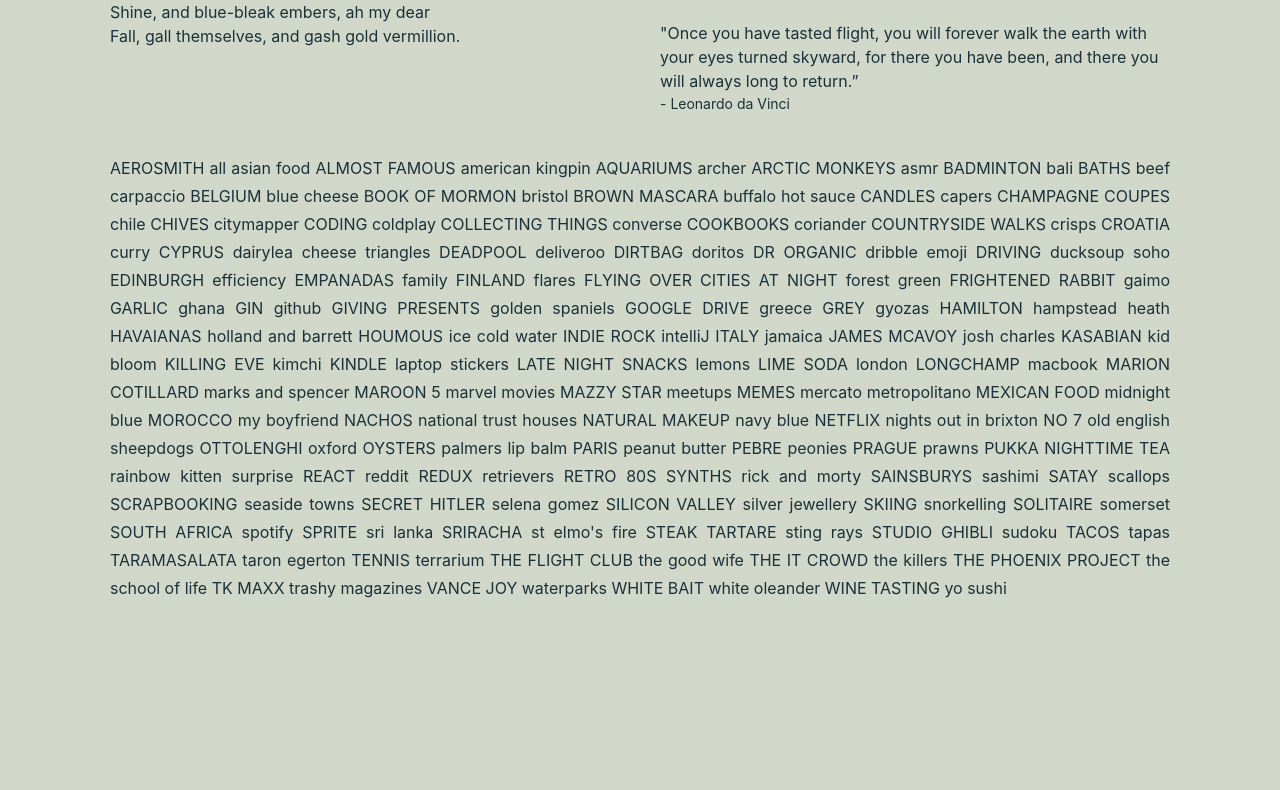
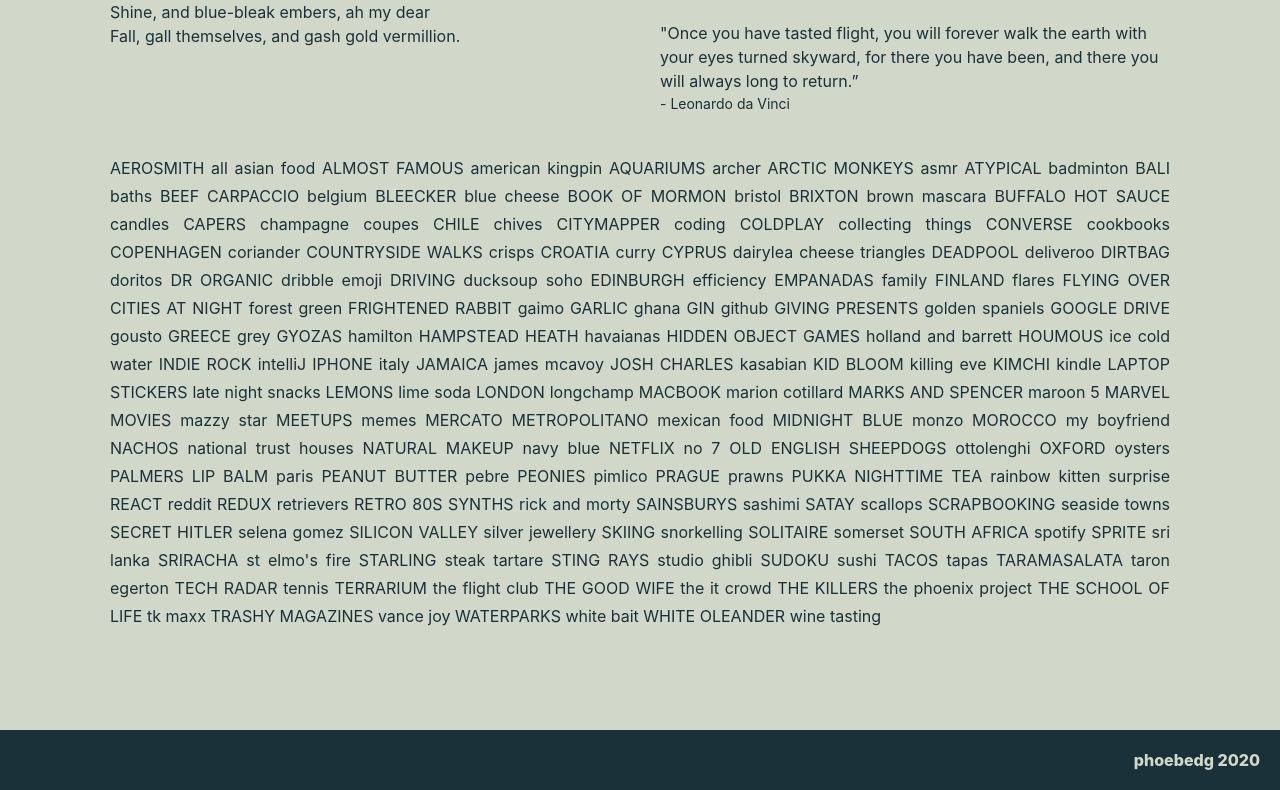
Before and after one commit to phoebedg/personal-website, a React (Create React App) app: page /personal in a window 1280 px wide. Shown: the part 1366-2156 px from the top of the page. Before the commit the page ends 2008 px from the top, so only its background shows below. Built offline with nearby package versions, Linux system fonts and the light colour scheme.

Commit message:
added app footer

```diff
--- a/src/App.css
+++ b/src/App.css
@@ -2,7 +2,7 @@
   min-height: 100vh;
   display: flex;
   flex-direction: column;
-  background-color: #1a3139;
+  background: #1a3139;
   color: #d1d7c9;
 }
 
@@ -26,3 +26,17 @@
   margin-top: 70px;
   font-size: 40px;
 }
+
+.app__footer {
+  text-align: right;
+  padding: 10px;
+  background: #1a3139;
+  margin-top: 60px;
+}
+
+.app__footer-text {
+  padding: 10px;
+  display: block;
+  color: #d1d7c9;
+  font-weight: 800;
+}
--- a/src/App.tsx
+++ b/src/App.tsx
@@ -6,6 +6,7 @@
 import { Professional } from "./views/Professional/Professional.component";
 import { Projects } from "./views/Projects/Projects.component";
 import { Press } from "./views/Press/Press.component";
+import { Footer } from "../src/components/Footer.component";
 import phoebe from "./static/pInOx.jpg";
 import "./app.css";
 
@@ -40,6 +41,7 @@
             <Home />
           </Route>
         </Switch>
+        <Footer />
       </Router>
     </Fragment>
   );
--- /dev/null
+++ b/src/components/Footer.component.tsx
@@ -0,0 +1,10 @@
+import React from "react";
+import "../../src/app.css";
+
+export const Footer = () => {
+  return (
+    <div className="app__footer">
+      <span className="app__footer-text">phoebedg 2020</span>
+    </div>
+  );
+};
--- a/src/views/Personal/likes.ts
+++ b/src/views/Personal/likes.ts
@@ -62,7 +62,7 @@
   "wine tasting",
   "snorkelling",
   "scrapbooking",
-  "nights out in brixton",
+  "brixton",
   "ducksoup soho",
   "ottolenghi",
   "the school of life",
@@ -132,7 +132,7 @@
   "kimchi",
   "satay",
   "baths",
-  "yo sushi",
+  "sushi",
   "book of mormon",
   "secret hitler",
   "ice cold water",
@@ -168,7 +168,17 @@
   "havaianas",
   "gaimo",
   "maroon 5",
-  "hampstead heath"
+  "hampstead heath",
+  "hidden object games",
+  "atypical",
+  "tech radar",
+  "bleecker",
+  "pimlico",
+  "copenhagen",
+  "iphone",
+  "starling",
+  "monzo",
+  "gousto"
 ];
 
 export const sortLikes = (likes: string[]): string[] => {
--- a/src/views/content.css
+++ b/src/views/content.css
@@ -4,7 +4,7 @@
   align-items: center;
   text-align: center;
   color: #1a3139;
-  min-height: 100vh;
+  min-height: 75vh;
 }
 
 .content-page__title {
```
Also changed, not shown: 2 other files (tests, documents, lock files or other folders).
